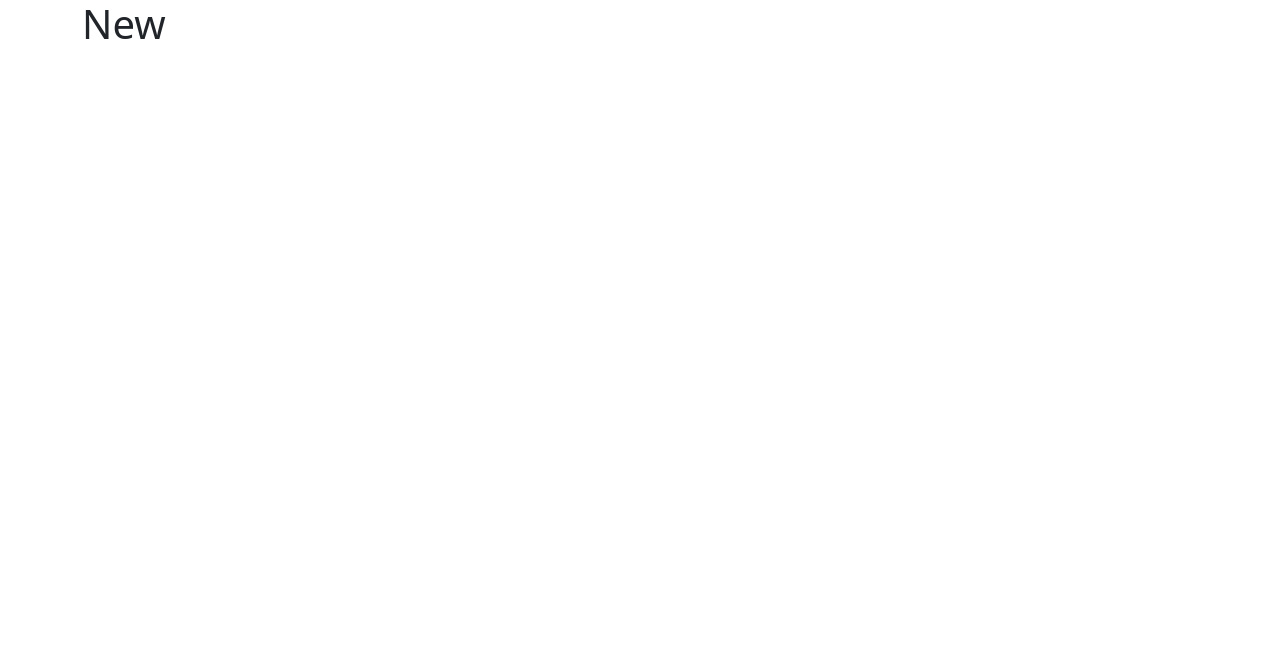
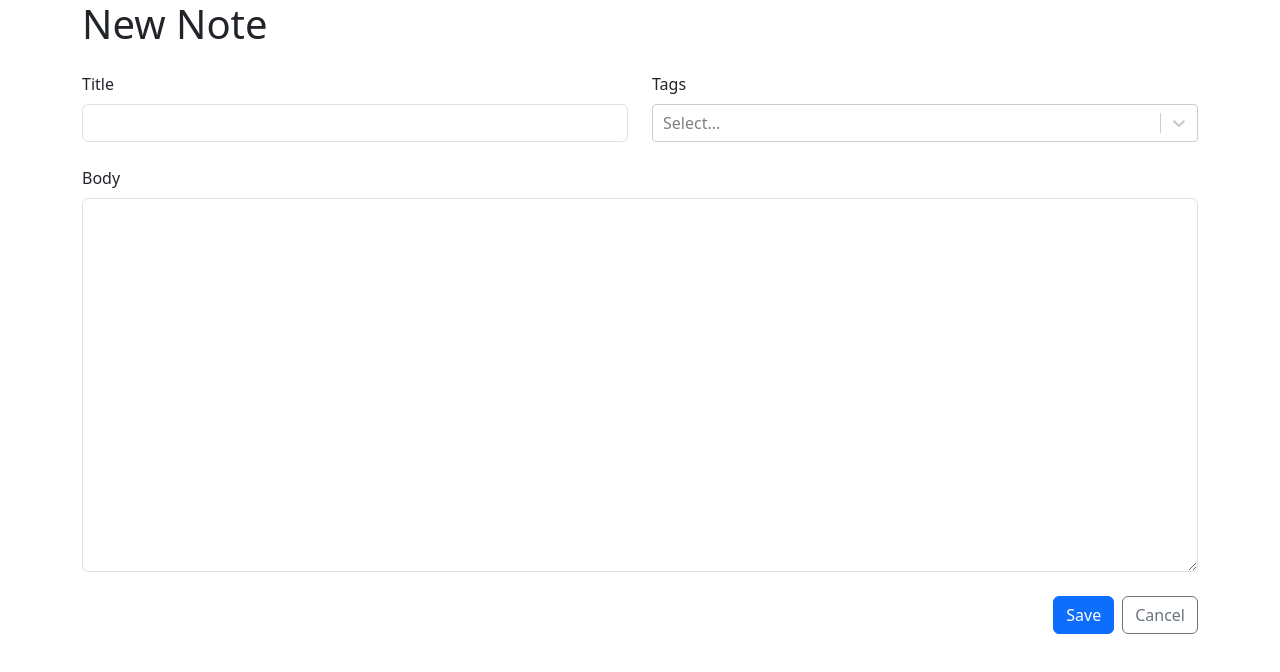
Before and after one commit to EmilyWahlin/note-taking-app, a React (Vite) app in the folder Note-taking-app/: page /new in a window 1280 px wide. Shown: the top 672 px of the page. Built offline with nearby package versions, Linux system fonts and the light colour scheme.

Commit message:
added tags, form

```diff
--- a/Note-taking-app/package.json
+++ b/Note-taking-app/package.json
@@ -14,7 +14,8 @@
     "react": "^18.2.0",
     "react-bootstrap": "^2.10.2",
     "react-dom": "^18.2.0",
-    "react-router-dom": "^6.23.1"
+    "react-router-dom": "^6.23.1",
+    "react-select": "^5.8.0"
   },
   "devDependencies": {
     "@types/react": "^18.2.66",
--- a/Note-taking-app/src/App.tsx
+++ b/Note-taking-app/src/App.tsx
@@ -1,6 +1,23 @@
 import "bootstrap/dist/css/bootstrap.min.css"
 import { Container } from "react-bootstrap"
 import { Navigate, Route, Routes } from "react-router-dom"
+import { NewNote } from "./NewNote"
+
+
+export type Note = {
+	id: string
+} & NoteData
+
+export type NoteData = {
+	title: string
+	markdown: string
+	tags: Tag []
+}
+
+export type Tag = {
+	id: string
+	label: string
+}
 
 
 
@@ -11,7 +28,7 @@
 	<Container>
 	<Routes>
 		<Route path ="/" element={<h1>Home</h1>} />
-		<Route path ="/new" element={<h1>New</h1>} />
+		<Route path ="/new" element={<NewNote/>} />
 		<Route path ="/:id">
 			<Route index element ={<h1>Show</h1>} />
 			<Route path="edit" element ={<h1>Edit</h1>} />
--- /dev/null
+++ b/Note-taking-app/src/NewNote.tsx
@@ -0,0 +1,12 @@
+import { NoteForm } from "./NoteForm"
+
+
+export function NewNote () {
+	return (
+		<>
+		<h1 className="mb-4">New Note</h1>
+		<NoteForm/>
+
+		</>
+	)
+}
--- /dev/null
+++ b/Note-taking-app/src/NoteForm.tsx
@@ -0,0 +1,72 @@
+import { FormEvent, useRef, useState } from "react";
+import { Button, Col, Form, Row, Stack } from "react-bootstrap";
+import { Link } from "react-router-dom";
+import CreatableReactSelect from "react-select/creatable"
+import { NoteData, Tag } from "./App";
+
+type NoteFormProps = {
+	onSubmit: (data:NoteData) => void
+}
+
+export function NoteForm ({onSubmit}: NoteFormProps) {
+	const titleRef = useRef<HTMLInputElement>(null)
+	const markdownRef = useRef<HTMLTextAreaElement>(null)
+	const [selectedTags,setSelectedTags] = useState<Tag[]>([])
+
+
+	function handleSubmit (e: FormEvent) {
+		e.preventDefault()
+
+		onSubmit({
+			title: titleRef.current!.value,
+			markdown: markdownRef.current!.value,
+			tags: []
+		})
+	}
+
+
+	return (
+	<Form onSubmit={handleSubmit}>
+		<Stack gap = {4}>
+			<Row>
+				<Col>
+				<Form.Group controlId ="title" >
+					<Form.Label>Title</Form.Label>
+					<Form.Control ref={titleRef} required/>
+				</Form.Group>
+				</Col>
+				<Col>
+				<Form.Group controlId ="tags" >
+					<Form.Label>Tags</Form.Label>
+					<CreatableReactSelect
+					 value={selectedTags.map(tag => {
+						return { label: tag.label, value: tag.id}
+					})}
+					 onChange={tags => {
+						setSelectedTags(tags.map (tag => {
+							return { label: tag.label, id: tag.value}
+						}))
+					 }}
+					 isMulti
+					 />
+				</Form.Group>
+				</Col>
+			</Row>
+			<Form.Group controlId ="markdown" >
+				<Form.Label>Body</Form.Label>
+				<Form.Control required as ="textarea" ref = {markdownRef} rows = {15}/>
+			</Form.Group>
+			<Stack direction="horizontal" gap ={2} className="justify-content-end">
+				<Button type="submit" variant="primary">
+					Save
+				</Button>
+				<Link to="..">
+					<Button type="button" variant="outline-secondary">
+					Cancel
+					</Button>
+				</Link>
+			</Stack>
+		</Stack>
+	</Form>
+	)
+}
```
Also changed, not shown: 1 other file (tests, documents, lock files or other folders).
